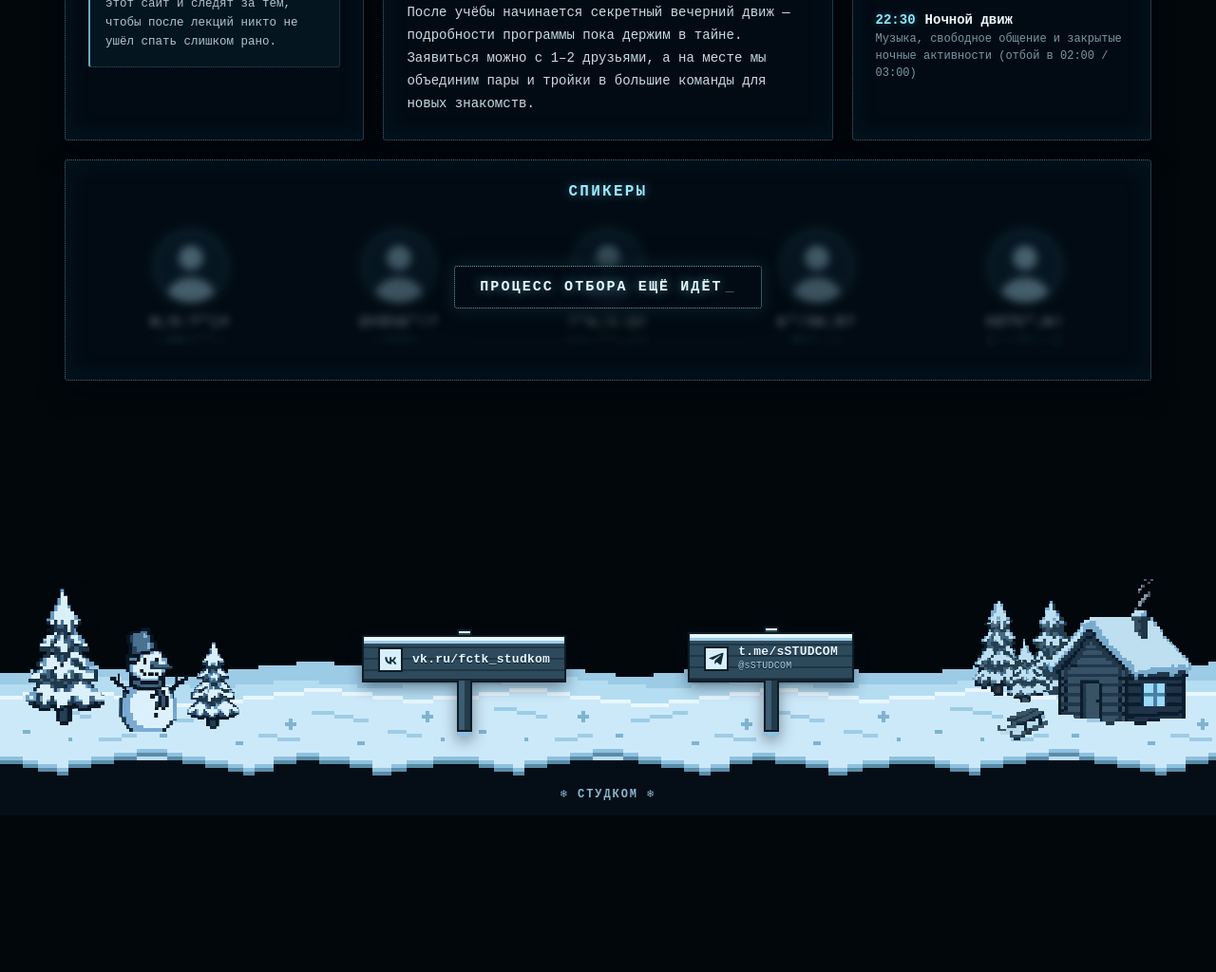
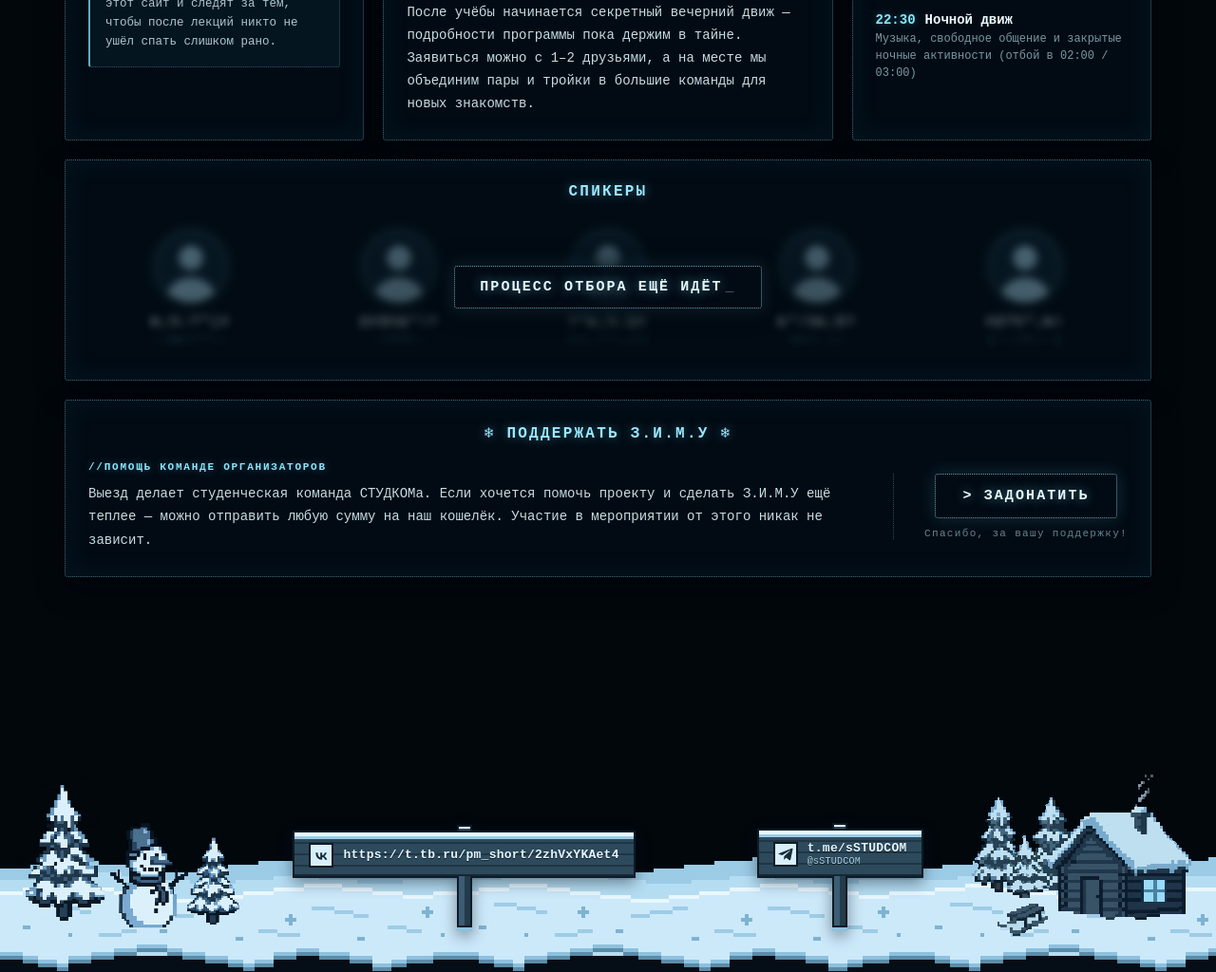
Before and after one commit to Arsikio/zima-studcom, a plain HTML site: page index.html in a window 1280 px wide. Shown: the part 1390-2414 px from the top of the page at 95% size. Before the commit the page ends 2249 px from the top, so only its background shows below. Drawn offline with Linux system fonts and the light colour scheme; animation ran at ten frames a second.

Commit message:
Добавил вкладку с донатами

```diff
--- a/css/style.css
+++ b/css/style.css
@@ -166,7 +166,8 @@ body {
     grid-template-columns: 1fr 1.5fr 1fr;
     grid-template-areas:
     "organizers about schedule"
-    "info info info";
+    "info info info"
+    "donate donate donate";
     gap: 20px;
     align-items: stretch;
 }
@@ -175,6 +176,7 @@ body {
 .card-about      { grid-area: about; }
 .card-schedule   { grid-area: schedule; }
 .card-info       { grid-area: info; }
+.card-donate     { grid-area: donate; }
 
 .card {
     display: flex;
@@ -449,6 +451,81 @@ body {
     50% { opacity: 0; }
 }
 
+/* ===== Поддержать выезд (донаты) ===== */
+.donate-body {
+    display: flex;
+    align-items: center;
+    gap: 32px;
+}
+
+.donate-text {
+    flex: 1 1 auto;
+    min-width: 0;
+}
+
+.donate-label {
+    margin-bottom: 10px;
+    font-size: 11px;
+    font-weight: 700;
+    letter-spacing: 0.16em;
+    color: #8be6ff;
+    text-shadow: 0 0 8px rgba(120, 228, 255, 0.35);
+}
+
+.donate-action {
+    flex: 0 0 auto;
+    display: flex;
+    flex-direction: column;
+    align-items: center;
+    gap: 10px;
+    padding-left: 32px;
+    border-left: 1px dotted rgba(145, 228, 250, 0.3);
+}
+
+.donate-btn {
+    display: inline-block;
+    padding: 14px 28px;
+    font-size: 15px;
+    font-weight: 700;
+    letter-spacing: 0.14em;
+    text-decoration: none;
+    white-space: nowrap;
+    color: #e6fbff;
+    background: rgba(3, 13, 22, 0.84);
+    border: 1px dotted rgba(155, 234, 255, 0.68);
+    border-radius: 3px;
+    box-shadow: 0 0 18px rgba(112, 225, 255, 0.16);
+    text-shadow: 0 0 12px rgba(135, 230, 255, 0.55);
+    transition: border-color 0.2s ease, background 0.2s ease,
+                box-shadow 0.2s ease, color 0.2s ease;
+}
+
+.donate-btn:hover,
+.donate-btn:focus-visible {
+    color: #ffffff;
+    background: rgba(14, 42, 58, 0.72);
+    border-style: solid;
+    border-color: rgba(190, 245, 255, 0.9);
+    box-shadow:
+            inset 0 0 18px rgba(60, 170, 205, 0.22),
+            0 0 26px rgba(112, 225, 255, 0.38);
+}
+
+.donate-btn:focus-visible {
+    outline: 2px dashed #9ae9ff;
+    outline-offset: 6px;
+}
+
+.donate-btn:active {
+    background: rgba(24, 72, 92, 0.78);
+}
+
+.donate-hint {
+    font-size: 11px;
+    letter-spacing: 0.12em;
+    color: rgba(180, 232, 245, 0.55);
+}
+
 /* ===== Футер с кнопкой регистрации в гирлянде ===== */
 .site-footer {
     position: relative;
@@ -555,6 +632,8 @@ body {
 }
 
 @media (prefers-reduced-motion: reduce) {
+    .badge-cursor { animation: none; }
+    .donate-btn { transition: none; }
     .bulb { animation: none; }
     .rect-btn { transition: none; }
 }
@@ -566,7 +645,8 @@ body {
         grid-template-areas:
       "about about"
       "organizers schedule"
-      "info info";
+      "info info"
+      "donate donate";
     }
 }
 
@@ -603,7 +683,8 @@ body {
       "about"
       "organizers"
       "schedule"
-      "info";
+      "info"
+      "donate";
         gap: 16px;
     }
 
@@ -629,6 +710,26 @@ body {
 
     .card {
         padding: 20px 18px 22px;
+    }
+
+    .donate-body {
+        flex-direction: column;
+        align-items: stretch;
+        gap: 20px;
+    }
+
+    .donate-action {
+        padding-left: 0;
+        padding-top: 20px;
+        border-left: none;
+        border-top: 1px dotted rgba(145, 228, 250, 0.3);
+    }
+
+    .donate-btn {
+        width: 100%;
+        text-align: center;
+        padding: 14px 16px;
+        font-size: 14px;
     }
 
     .garland {
--- a/index.html
+++ b/index.html
@@ -216,6 +216,30 @@
         </div>
       </div>
     </article>
+
+    <!-- Поддержать выезд (донаты) -->
+    <article class="card card-donate" aria-labelledby="donate-title">
+      <h2 class="card-title" id="donate-title">❄ ПОДДЕРЖАТЬ З.И.М.У ❄</h2>
+
+      <div class="donate-body">
+        <div class="donate-text">
+          <div class="donate-label">//ПОМОЩЬ КОМАНДЕ ОРГАНИЗАТОРОВ</div>
+          <p class="card-text">
+            Выезд делает студенческая команда СТУДКОМа. Если хочется помочь проекту
+            и сделать З.И.М.У ещё теплее — можно отправить любую сумму на наш кошелёк.
+            Участие в мероприятии от этого никак не зависит.
+          </p>
+        </div>
+
+        <div class="donate-action">
+          <!-- Ссылка на кошелёк меняется здесь  -->
+          <a class="donate-btn" href="https://t.tb.ru/pm_short/2zhVxYKAet4" target="_blank" rel="noopener noreferrer">
+            <span class="donate-btn__text">&gt; ЗАДОНАТИТЬ</span>
+          </a>
+          <div class="donate-hint">Спасибо, за вашу поддержку!</div>
+        </div>
+      </div>
+    </article>
   </section>
 </main>
 
@@ -301,14 +325,14 @@
 
   <!-- Таблички соцсетей -->
   <div class="footer-signs">
-    <a href="https://vk.ru/fctk_studkom" target="_blank" rel="noopener noreferrer" class="snow-sign">
+    <a href="https://t.tb.ru/pm_short/2zhVxYKAet4" target="_blank" rel="noopener noreferrer" class="snow-sign">
       <span class="snow-sign__board">
         <span class="snow-sign__icon" aria-hidden="true">
           <svg viewBox="0 0 24 24" width="18" height="18" fill="currentColor">
             <path d="M13.16 18.19c-5.47 0-8.59-3.75-8.72-10h2.74c.09 4.58 2.11 6.52 3.71 6.92V8.19h2.58v3.95c1.58-.17 3.24-1.97 3.8-3.95h2.58c-.43 2.44-2.23 4.24-3.51 4.98 1.28.6 3.33 2.17 4.11 5.02h-2.84c-.61-1.9-2.13-3.37-4.14-3.57v3.57h-.31z"/>
           </svg>
         </span>
-        <span class="snow-sign__text">vk.ru/fctk_studkom</span>
+        <span class="snow-sign__text">https://t.tb.ru/pm_short/2zhVxYKAet4</span>
       </span>
     </a>
 
```
Also changed, not shown: 1 other file.
